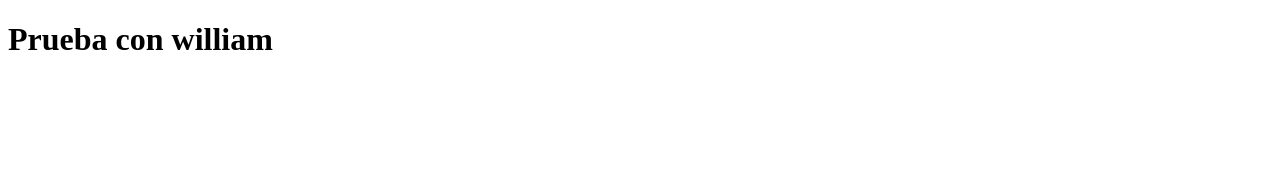
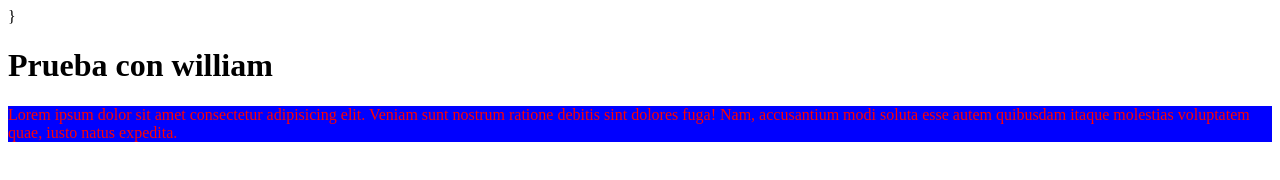
Before and after one commit to regisVald/testWilliam, a plain HTML site: page index.html in a window 1280 px wide. Drawn offline with Linux system fonts and the light colour scheme.

Commit message:
Cambiando eslitos a index.

```diff
--- /dev/null
+++ b/Index.css
@@ -0,0 +1,4 @@
+p {
+  color: red;
+  background-color: blue;
+}
--- a/index.html
+++ b/index.html
@@ -3,9 +3,11 @@
 <head>
     <meta charset="UTF-8">
     <meta name="viewport" content="width=device-width, initial-scale=1.0">
-    <title>Document</title>
+    <title>Document</title>}
+    <link rel="stylesheet" href="Index.css">
 </head>
 <body>
     <h1>Prueba con william</h1>
+     <p>Lorem ipsum dolor sit amet consectetur adipisicing elit. Veniam sunt nostrum ratione debitis sint dolores fuga! Nam, accusantium modi soluta esse autem quibusdam itaque molestias voluptatem quae, iusto natus expedita.</p>
 </body>
 </html>
```
